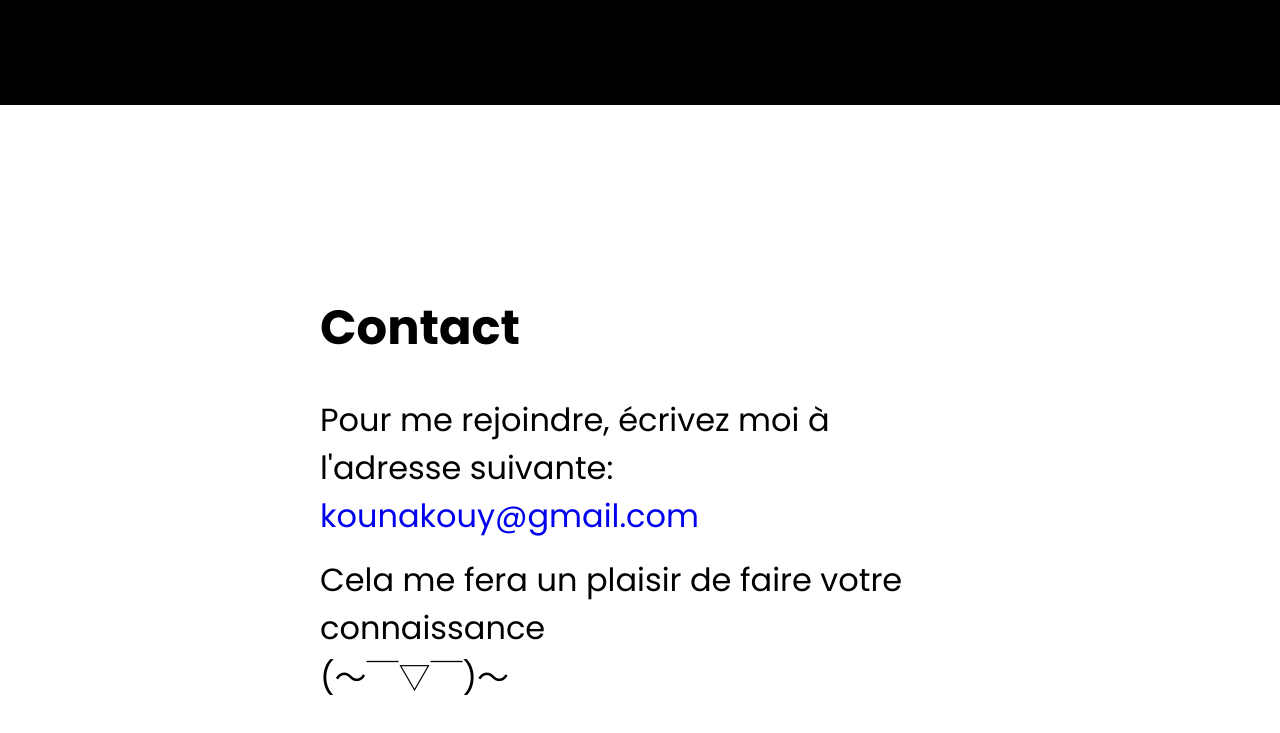
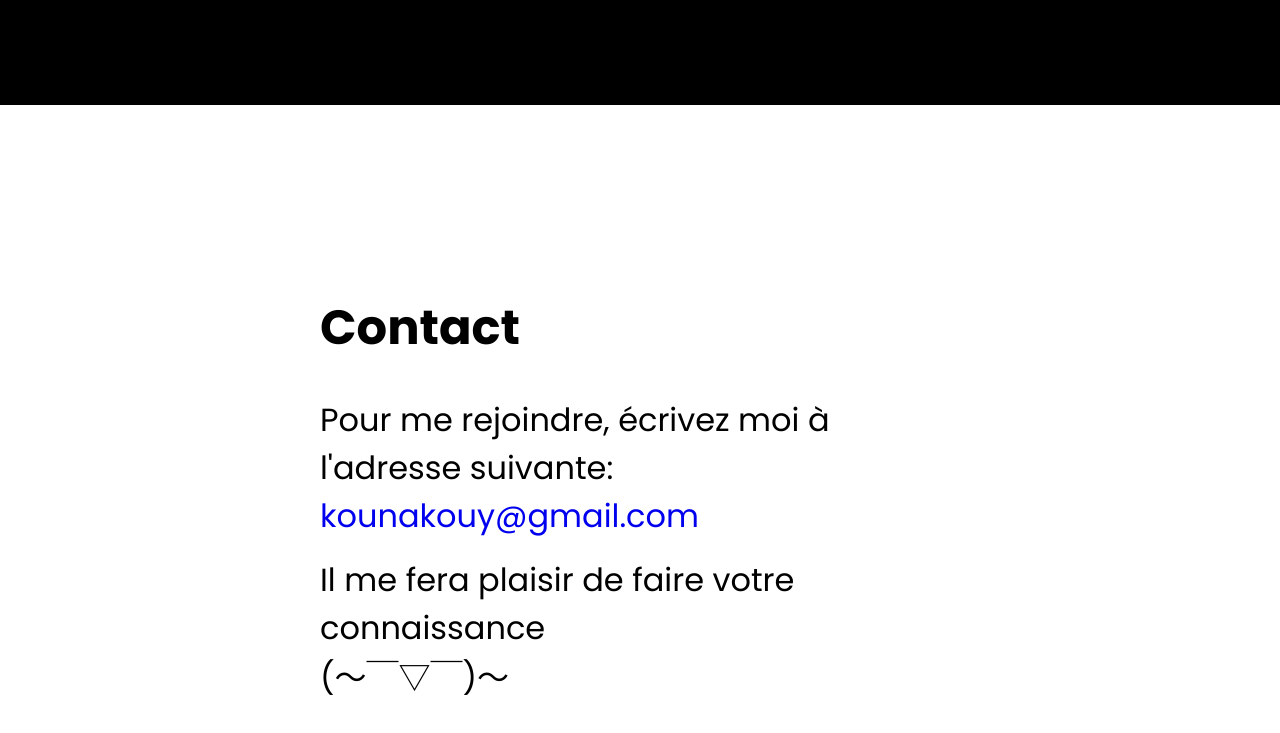
Before and after one commit to yaokounakou/ynkk, a plain HTML site: page index.html in a window 1280 px wide. Shown: the part 1595-2328 px from the top of the page. Drawn offline with Linux system fonts and the light colour scheme.

Commit message:
Correction d'une faute d'orthographe

```diff
--- a/index.html
+++ b/index.html
@@ -43,7 +43,7 @@
     <div class="content">
       <h2>Contact</h2>
       <p>Pour me rejoindre, écrivez moi à l'adresse suivante: <a href="mailto:kounakouy@gmail.com">kounakouy@gmail.com</a></p>
-      <p>Cela me fera un plaisir de faire votre connaissance <br> (～￣▽￣)～</p>
+      <p>Il me fera plaisir de faire votre connaissance <br> (～￣▽￣)～</p>
     </div>
   </section>
 </body>
```
